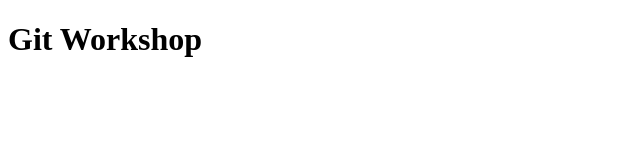
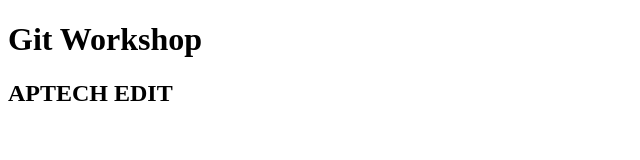
Before and after one commit to aptech-danang/web, a plain HTML site: page index.html in a window 1280 px wide. Shown: the whole page, without its empty margins (0-640 px from the left). Drawn offline with Linux system fonts and the light colour scheme.

Commit message:
Update index.html

```diff
--- a/index.html
+++ b/index.html
@@ -8,5 +8,6 @@
 </head>
 <body>
   <h1>Git Workshop</h1>
+  <h2>APTECH EDIT</h2>
 </body>
 </html>
```
